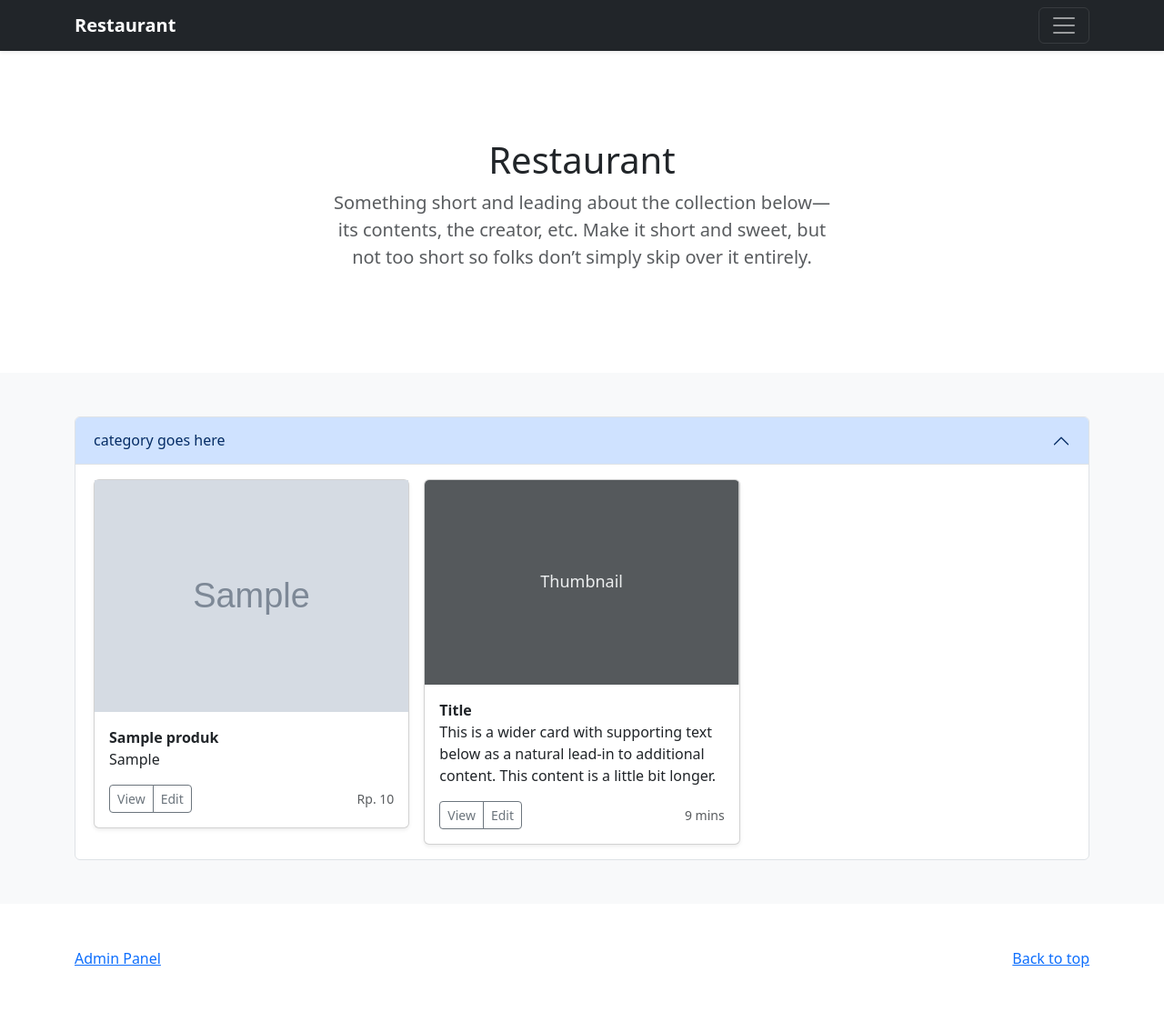
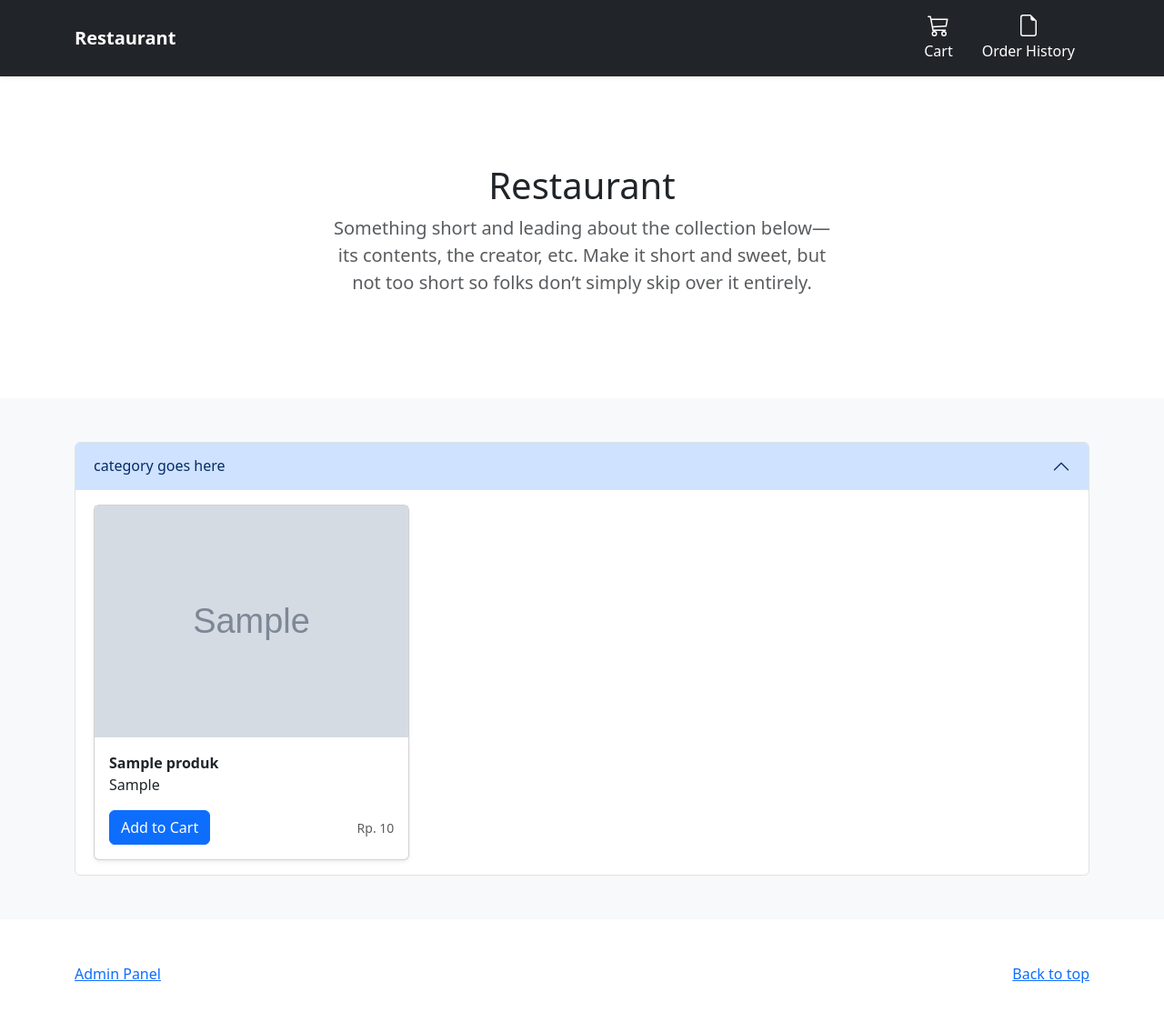
Before and after one commit to erdnaaa/finprojekt, a PHP site: page / in a window 1280 px wide. Shown: the whole page at 91% size. Before the commit the page ends 1064 px from the top, so only its background shows below. Run offline with PHP 8.4, Linux system fonts and the light colour scheme; tables that the repository leaves empty or names only in its code hold one stand-in row (values such as "Sample post"); grey boxes marked "Sample" are stand-in pictures.

Commit message:
top navbar, debug category

```diff
--- a/index.php
+++ b/index.php
@@ -81,17 +81,34 @@
         </style>
     </head>
     <body>
+        <svg xmlns="http://www.w3.org/2000/svg" style="display: none;">
+            <symbol id="cart" viewBox="0 0 16 16">
+                <path d="M0 1.5A.5.5 0 0 1 .5 1H2a.5.5 0 0 1 .485.379L2.89 3H14.5a.5.5 0 0 1 .49.598l-1 5a.5.5 0 0 1-.465.401l-9.397.472L4.415 11H13a.5.5 0 0 1 0 1H4a.5.5 0 0 1-.491-.408L2.01 3.607 1.61 2H.5a.5.5 0 0 1-.5-.5zM3.102 4l.84 4.479 9.144-.459L13.89 4H3.102zM5 12a2 2 0 1 0 0 4 2 2 0 0 0 0-4zm7 0a2 2 0 1 0 0 4 2 2 0 0 0 0-4zm-7 1a1 1 0 1 1 0 2 1 1 0 0 1 0-2zm7 0a1 1 0 1 1 0 2 1 1 0 0 1 0-2z"/>
+            </symbol>
+            <symbol id="order" viewBox="0 0 16 16">
+                <path d="M14 4.5V14a2 2 0 0 1-2 2H4a2 2 0 0 1-2-2V2a2 2 0 0 1 2-2h5.5L14 4.5zm-3 0A1.5 1.5 0 0 1 9.5 3V1H4a1 1 0 0 0-1 1v12a1 1 0 0 0 1 1h8a1 1 0 0 0 1-1V4.5h-2z"></path>
+            </symbol>
+        </svg>
         <header data-bs-theme="dark">
             <div class="navbar navbar-dark bg-dark shadow-sm">
                 <div class="container">
-                    <a href="#" class="navbar-brand d-flex align-items-center">
+                    <a href="#" class="navbar-brand d-flex align-items-center d-flex flex-wrap align-items-center justify-content-center justify-content-lg-start">
                     <strong>Restaurant</strong>
                     </a>
-                    <button class="navbar-toggler collapsed" type="button" data-bs-toggle="collapse" data-bs-target="#navbarHeader" aria-controls="navbarHeader" aria-expanded="false" aria-label="Toggle navigation">
-                        <!-- shopping cart goes here -->
-                        <!-- order history left of shopping cart -->
-                        <span class="navbar-toggler-icon"></span>
-                    </button>
+                    <ul class="nav col-12 col-lg-auto my-2 justify-content-center my-md-0 text-small">
+                        <li>
+                        <a href="#" class="nav-link text-white">
+                            <svg class="bi d-block mx-auto mb-1" width="24" height="24"><use xlink:href="#cart"></use></svg>
+                            Cart
+                        </a>
+                        </li>
+                        <li>
+                        <a href="#" class="nav-link text-white">
+                            <svg class="bi d-block mx-auto mb-1" width="24" height="24"><use xlink:href="#order"></use></svg>
+                            Order History
+                        </a>
+                        </li>
+                    </ul>
                 </div>
             </div>
         </header>
@@ -121,12 +138,17 @@
                                             $result = $mysqli -> query($query);
                                             if ($result->num_rows > 0) {
                                             	while($row = $result->fetch_assoc()) {
-                                                                                  // echo '<script type="text/javascript">alert("' . $row["nama_produk"] . '")</script>'
+                                                    echo '<script type="text/javascript">alert("' . $row["nama_produk"] . '")</script>';
                                             		//filter category
-                                            		// if ($row["category"] == 'food') {
-                                            		//     //debug
-                                            		//     echo '<script type="text/javascript">alert("' . $row["nama_produk"] . '")</script>';
-                                            		// }
+                                            		if ($row["category"] == 'food') {
+                                            		    //debug
+                                            		    echo '<script type="text/javascript">alert("' . $row["nama_produk"] . '")</script>';
+                                            		}if ($row["category"] == 'drinks') {
+                                            		    //debug
+                                            		    echo '<script type="text/javascript">alert("' . $row["nama_produk"] . '")</script>';
+                                            		}else{
+                                                        echo '<script type="text/javascript">alert("' . $row["nama_produk"] . '")</script>';
+                                                    }
                                             		?>
                                         <div class="col">
                                             <div class="card shadow-sm">
@@ -137,20 +159,18 @@
                                                     <p class="card-text"><?php echo $row["deskripsi"];?></p>
                                                     <div class="d-flex justify-content-between align-items-center">
                                                         <div class="btn-group">
-                                                            <button type="button" class="btn btn-sm btn-outline-secondary">View</button>
-                                                            <button type="button" class="btn btn-sm btn-outline-secondary">Edit</button>
+                                                            <button type="button" class="btn btn-primary">Add to Cart</button>
                                                         </div>
-                                                        <!-- price disini, buy/cart di view/edit sebelah -->
                                                         <small class="text-body-secondary">Rp. <?php echo $row["harga"];?></small>
                                                     </div>
                                                 </div>
                                             </div>
                                         </div>
                                         <?php
+                                                }
                                             }
-                                            }
-                                            ?>
-                                        <div class="col">
+                                        ?>
+                                        <!-- <div class="col">
                                             <div class="card shadow-sm">
                                                 <svg class="bd-placeholder-img card-img-top" width="100%" height="225" xmlns="http://www.w3.org/2000/svg" role="img" aria-label="Placeholder: Thumbnail" preserveAspectRatio="xMidYMid slice" focusable="false">
                                                     <title>Placeholder</title>
@@ -169,7 +189,7 @@
                                                     </div>
                                                 </div>
                                             </div>
-                                        </div>
+                                        </div> -->
                                     </div>
                                 </div>
                             </div>
```
